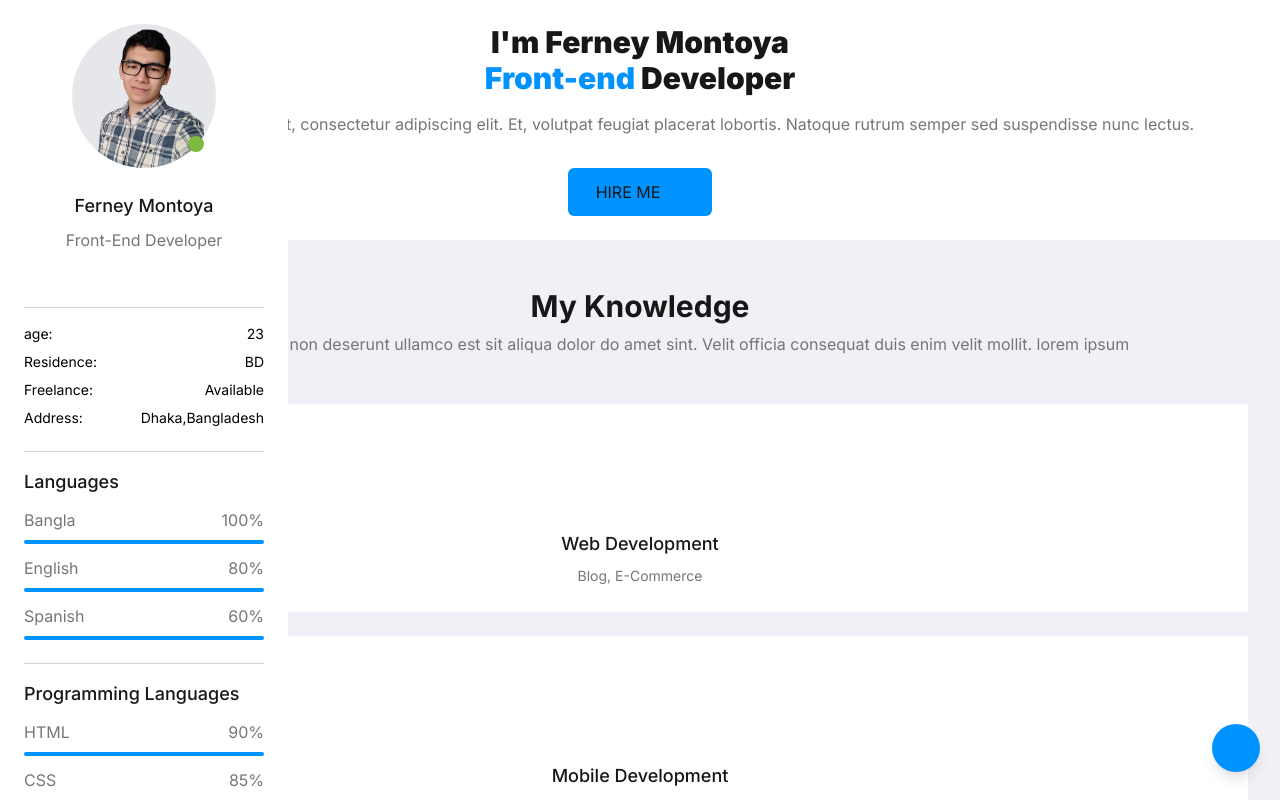
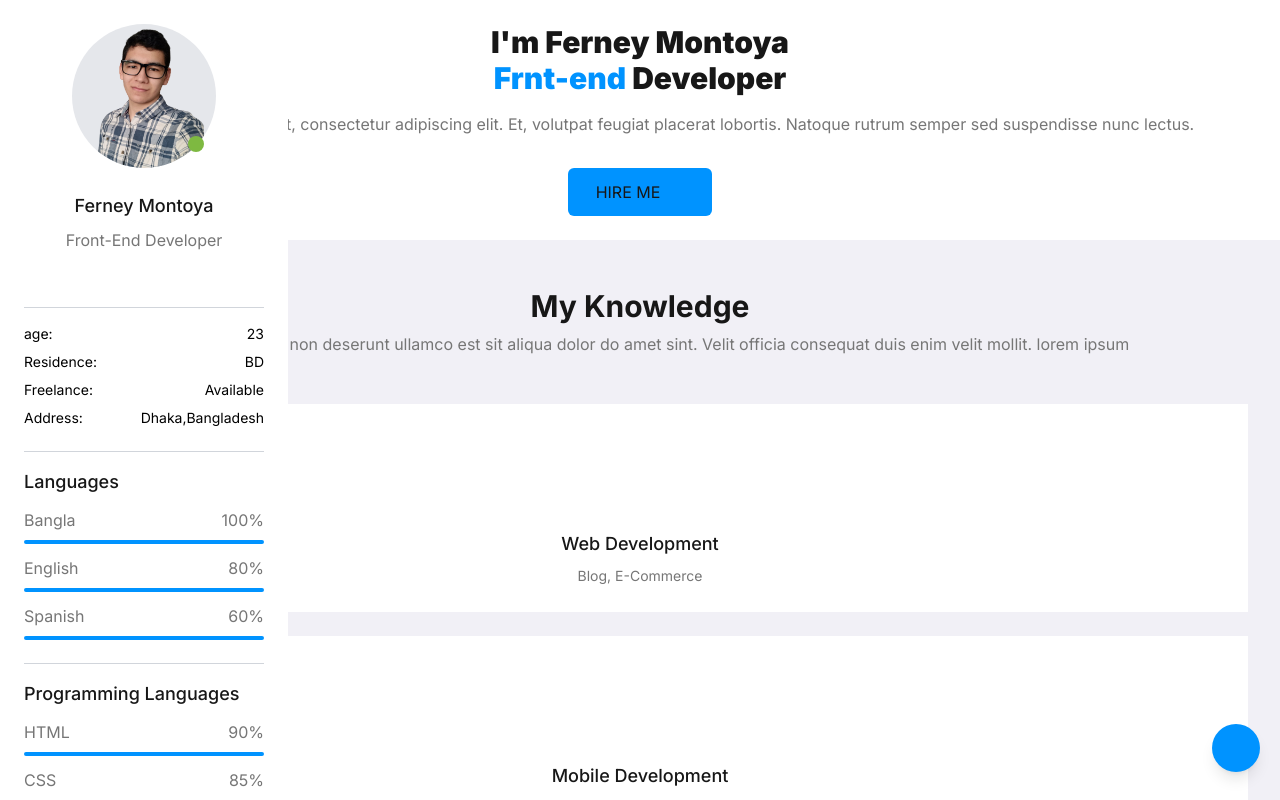
Before and after one commit to FerneyMontoya6/Portafolio-NextJS, a Next.js app: page / in a window 1280 px wide. Shown: the top 800 px of the page. Built offline with nearby package versions, Linux system fonts and the light colour scheme; some icons are missing.

Commit message:
Try deploy

```diff
--- a/src/components/atoms/HeroTitle/index.tsx
+++ b/src/components/atoms/HeroTitle/index.tsx
@@ -2,7 +2,7 @@ const HeroTitle = () => {
   return (
     <h1 className="font-black text-3xl mb-4">
       I&apos;m Ferney Montoya <br />
-      <span className="text-primaryColor">Front-end</span> Developer
+      <span className="text-primaryColor">Frnt-end</span> Developer
     </h1>
   );
 };
```
